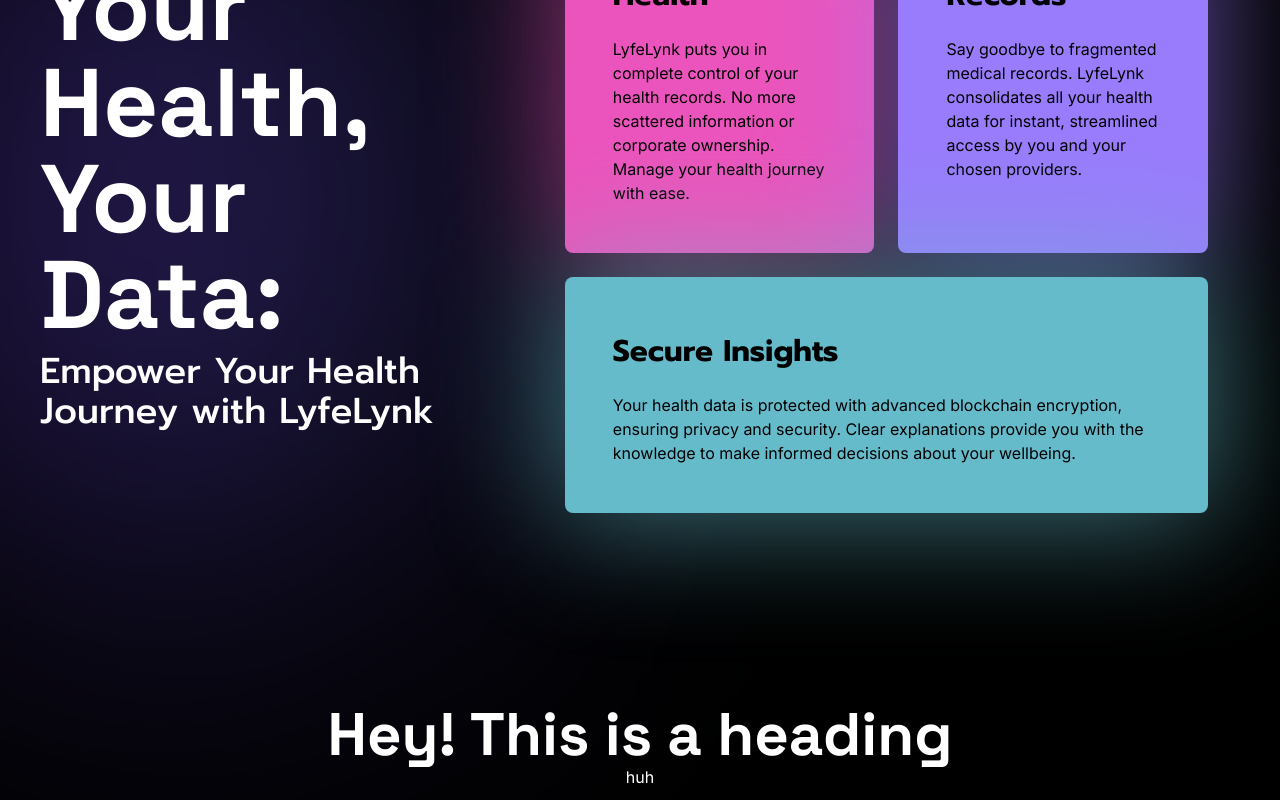
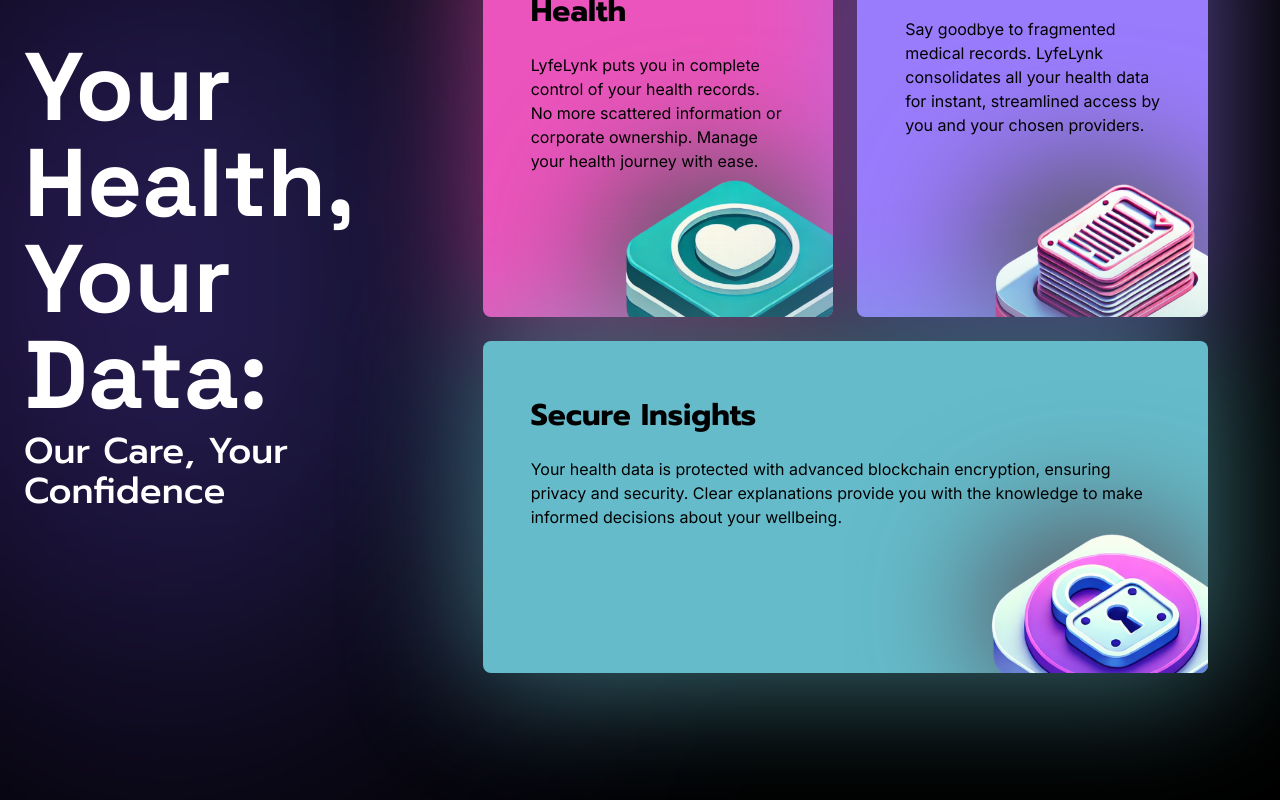
Before and after one commit to slaygun/lyfelynk_revamped, a React (Vite) app: page / in a window 1280 px wide. Shown: the part 1280-2080 px from the top of the page. Built offline with nearby package versions, Linux system fonts and the light colour scheme.

Commit message:
added icons to f1

```diff
--- a/src/index.css
+++ b/src/index.css
@@ -19,15 +19,11 @@
   filter: blur(200px);
 }
 
-.trapezoid {
-  border-bottom: 20px solid; /* Example color, use Tailwind color if preferred */
-  border-left: 25px solid transparent;
-  border-right: 25px solid transparent;
-  height: 0;
-  width: 23.3rem;
-  position: relative;
-  overflow: hidden;
+.shadow__gradient {
+  background: linear-gradient(90deg, #57515f 0%, #5b5d61 100%);
+  filter: blur(60px);
 }
+
 
 @layer base {
   body {
--- a/src/sections/Features1.jsx
+++ b/src/sections/Features1.jsx
@@ -26,29 +26,37 @@
     <section id="features" className="pt-6 pb-12 md:pt-12 md:pb-24 px-6">
       <div className="relative container mx-auto flex flex-col lg:flex-row items-center">
         <div className='absolute -z-[2] -left-2  w-[25%] h-[100%] rounded-full bluish__gradient'/>
-        <div className="lg:w-2/5 p-4">
+        <div className="lg:w-1/3">
           <h1 className='font-space-grotesk font-bold text-4xl md:text-8xl '>Your Health, Your Data:</h1>
-          <p className='font-prompt font-medium text-2xl md:text-4xl py-2'>Empower Your Health Journey with LyfeLynk</p>
+          <p className='font-prompt font-medium text-2xl md:text-4xl py-2'>Our Care, Your Confidence</p>
         </div>
-        <div className="lg:w-3/5">
+        <div className="lg:w-2/3">
           <div className='md:px-12 grid grid-cols-1 gap-6'>
             <div className="grid grid-cols-1 lg:grid-cols-2 gap-6">
               {features.slice(0, 2).map((feature, index) => (
-                <div className="relative" key={index}>
+                <div className="relative pt-4" key={index}>
                   <div className={`absolute -inset-2 rounded-lg ${colors[index]} opacity-60 blur-3xl`}></div>
-                  <div className={`relative w-full h-full p-12 ${colors[index]} text-black hover:scale-105 rounded-lg transform transition-transform flex flex-col duration-500 ease-in-out`}>
+                  <div className={`relative overflow-hidden w-full h-full p-12 ${colors[index]} text-black hover:scale-105 rounded-lg transform transition-transform flex flex-col duration-500 ease-in-out`}>
                     <h2 className="font-prompt text-3xl font-bold py-2">{feature.heading}</h2>
-                    <p className="mt-4 font-space text-base">{feature.text}</p>
-                    {index === 0 && <img src='assets/heartiso.png' alt="heart icon" className='w-32 h-32 absolute -left-8 -top-10 md:-left-14 md:-top-14' />}
+                    <p className="pt-4 pb-24 font-space text-base">{feature.text}</p>
+                    {index === 0 &&
+                    <img src='assets/heartiso.png' alt='Heart Icon' className='absolute w-80 -bottom-32 -right-16' />
+                    }
+                    {index === 1 &&
+                      <img src='assets/dociso.png' alt='Heart Icon' className='absolute w-80 -bottom-32 -right-16' />
+                    }
+                    <div className='absolute -z-[2] -right-2 -bottom-6  w-60 h-44 rounded-full shadow__gradient'/>
                   </div>
                 </div>
               ))}
             </div>
             <div className="relative">
               <div className={`absolute -inset-2 rounded-lg ${colors[2]} opacity-60 blur-3xl`}></div>
-              <div className={`relative w-full h-full p-12 ${colors[2]} text-black hover:scale-105 rounded-lg transform transition-transform flex flex-col duration-500 ease-in-out`}>
+              <div className={`relative overflow-hidden w-full h-full p-12 ${colors[2]} text-black hover:scale-105 rounded-lg transform transition-transform flex flex-col duration-500 ease-in-out`}>
                 <h2 className="font-prompt text-3xl font-bold py-2">{features[2].heading}</h2>
-                <p className="mt-4 font-space text-base">{features[2].text}</p>
+                <p className="pt-4 pb-24 font-space text-base">{features[2].text}</p>
+                <img src='assets/lockiso.png' alt='Heart Icon' className='absolute w-80 -bottom-32 -right-16' />
+                <div className='absolute -z-[2] -right-2 -bottom-6  w-60 h-44 rounded-full shadow__gradient'/>
               </div>
             </div>
           </div>
--- a/src/sections/Features2.jsx
+++ b/src/sections/Features2.jsx
@@ -4,11 +4,7 @@
   return (
     <section className='py-12 md:py-24 px-6'>
         <div className='container mx-auto text-center'>
-            <h1 className='font-space-grotesk font-bold text-6xl'>Hey! This is a heading</h1>
-
-            huh
-
-
+            <h1 className='font-space-grotesk font-bold text-4xl md:text-6xl'>Advanced Health Solutions</h1>
         </div>
     </section>
   );
--- a/src/sections/Hero2.jsx
+++ b/src/sections/Hero2.jsx
@@ -6,7 +6,7 @@
     <section className='py-6 md:py-12 px-6'>
       <div className='container mx-auto text-center'>
         <ShinyBadgeButton text='Trusted By' />
-        <div className='py-2 flex justify-center items-center space-x-8 lg:space-x-16'>
+        <div className='py-2 flex justify-center items-center space-x-4 md:space-x-8 lg:space-x-16'>
           <img src='/assets/trustedby/dfinity.png' className='w-24 md:w-52 h-auto filter grayscale hover:filter-none transition duration-500 ease-in-out' alt='Dfinity' />
           <img src='/assets/trustedby/icpd.png' className='w-24 md:w-52 h-auto filter grayscale hover:filter-none transition duration-500 ease-in-out' alt='ICPD' />
           <img src='/assets/trustedby/icph.png' className='w-24 md:w-52 h-auto filter grayscale hover:filter-none transition duration-500 ease-in-out' alt='ICPH' />
```
Also changed, not shown: public/assets/dociso.png (added), public/assets/lockiso.png (added).
